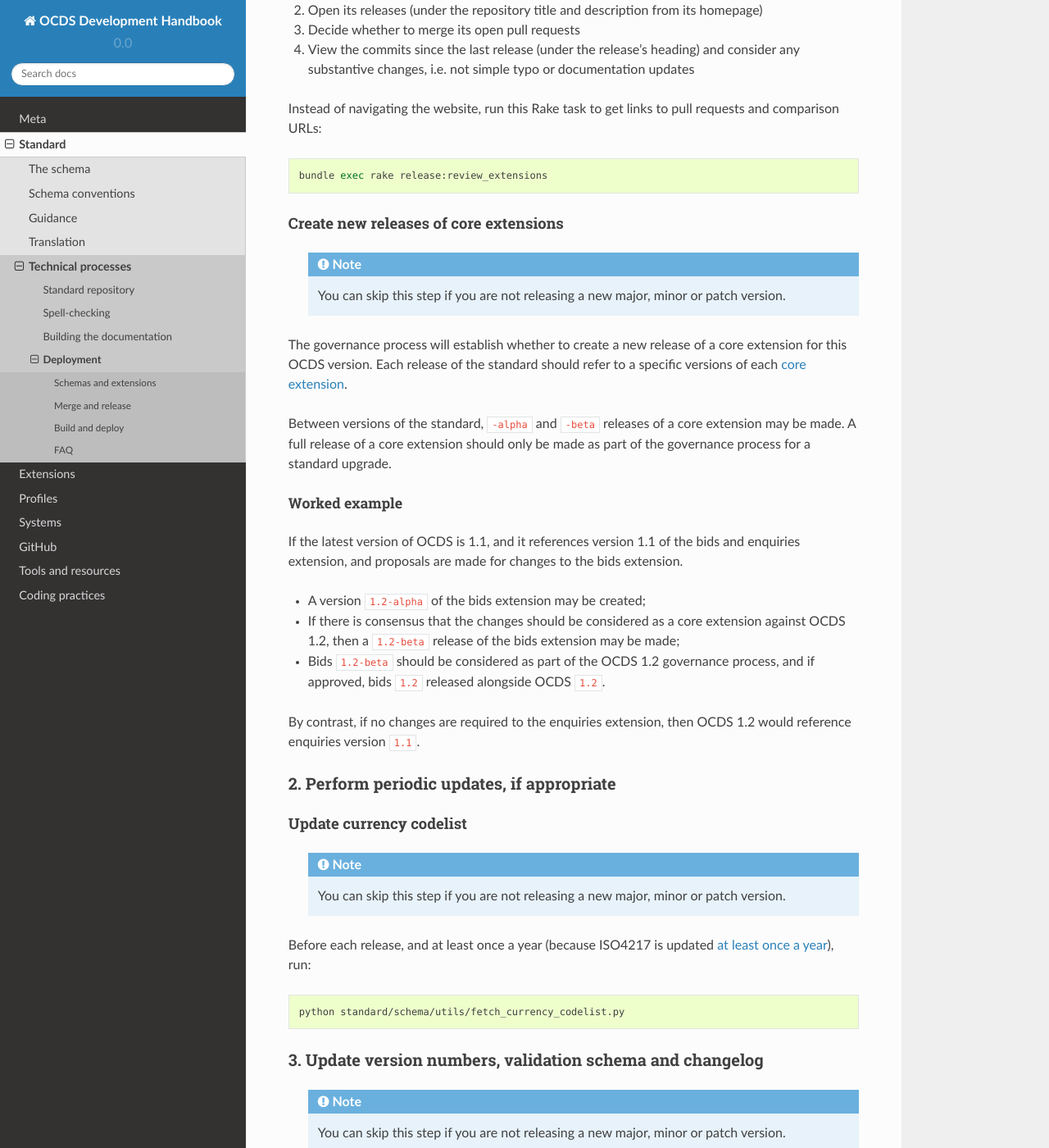
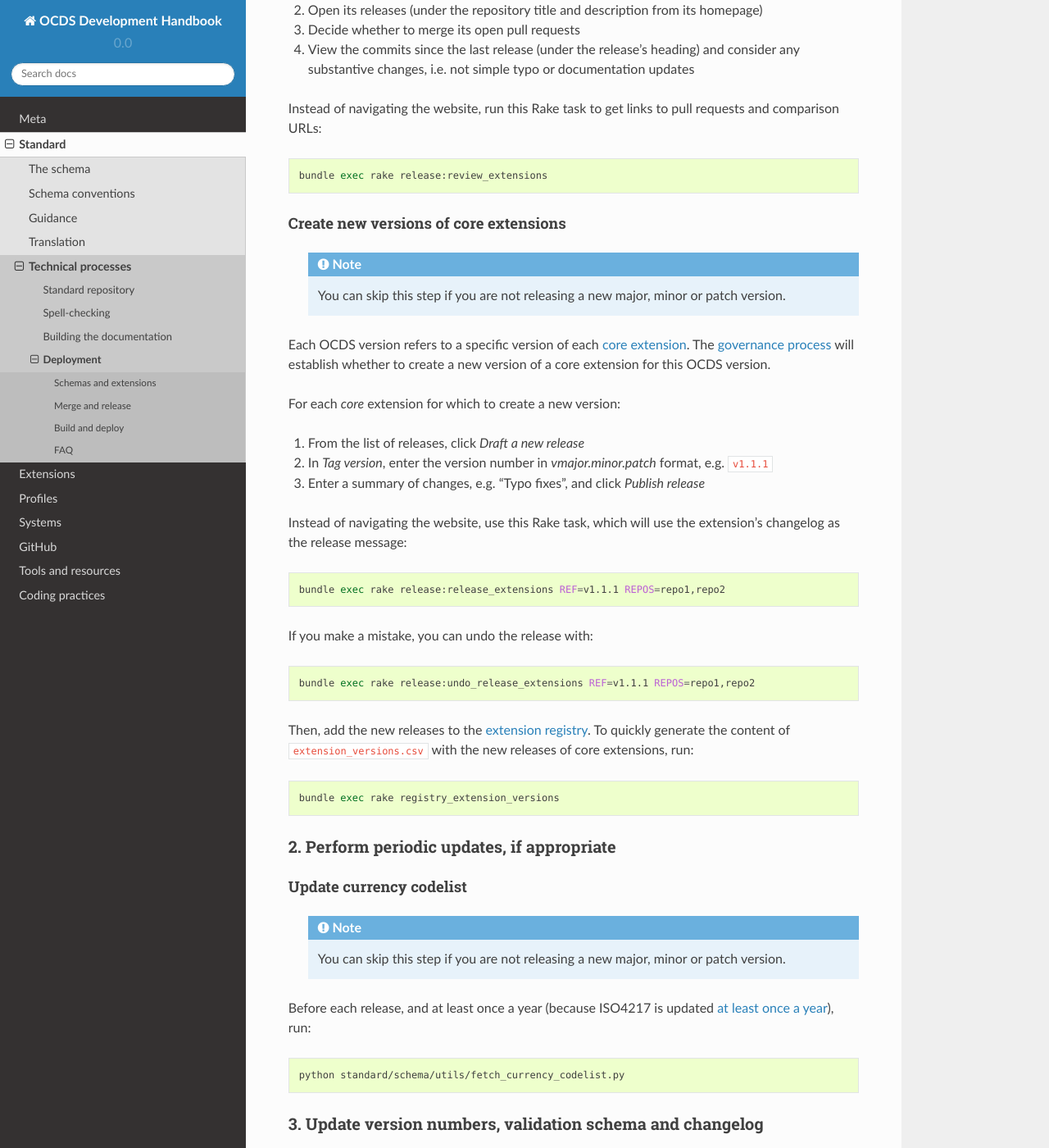
Before and after one commit to open-contracting/standard-development-handbook, a Sphinx documentation site: the page built from docs/standard/technical/deployment.md, in a window 1280 px wide and 1400 px high, scrolled down 953 px. Shown: the whole window at 82% size. Built offline with Sphinx 7.4.7 and the Read the Docs theme 2.0.0, drawn with Linux system fonts in a browser that asks for light colours.

Commit message:
Restore documentation of Rake tasks for releasing new core extensions, as they are still useful. Delegate versioning policy to the standard governance page

````diff
--- a/docs/standard/technical/deployment.md
+++ b/docs/standard/technical/deployment.md
@@ -43,26 +43,38 @@
 bundle exec rake release:review_extensions
 ```
 
-#### Create new releases of core extensions
+#### Create new versions of core extensions
 
 ```eval_rst
   .. note::
     You can skip this step if you are not releasing a new major, minor or patch version.
 ```
 
-The governance process will establish whether to create a new release of a core extension for this OCDS version. Each release of the standard should refer to a specific versions of each [core extension](http://standard.open-contracting.org/latest/en/extensions/#core-extensions).
+Each OCDS version refers to a specific version of each [core extension](http://standard.open-contracting.org/latest/en/extensions/#core-extensions). The [governance process](http://standard.open-contracting.org/latest/en/support/governance/#versions) will establish whether to create a new version of a core extension for this OCDS version.
 
-Between versions of the standard, `-alpha` and `-beta` releases of a core extension may be made. A full release of a core extension should only be made as part of the governance process for a standard upgrade.
+For each *core* extension for which to create a new version:
 
-##### Worked example
+1. From the list of releases, click *Draft a new release*
+1. In *Tag version*, enter the version number in *vmajor.minor.patch* format, e.g. `v1.1.1`
+1. Enter a summary of changes, e.g. "Typo fixes", and click *Publish release*
 
-If the latest version of OCDS is 1.1, and it references version 1.1 of the bids and enquiries extension, and proposals are made for changes to the bids extension.
+Instead of navigating the website, use this Rake task, which will use the extension's changelog as the release message:
 
-* A version `1.2-alpha` of the bids extension may be created;
-* If there is consensus that the changes should be considered as a core extension against OCDS 1.2, then a `1.2-beta` release of the bids extension may be made;
-* Bids `1.2-beta` should be considered as part of the OCDS 1.2 governance process, and if approved, bids `1.2` released alongside OCDS `1.2`.
+```bash
+bundle exec rake release:release_extensions REF=v1.1.1 REPOS=repo1,repo2
+```
 
-By contrast, if no changes are required to the enquiries extension, then OCDS 1.2 would reference enquiries version `1.1`.
+If you make a mistake, you can undo the release with:
+
+```bash
+bundle exec rake release:undo_release_extensions REF=v1.1.1 REPOS=repo1,repo2
+```
+
+Then, add the new releases to the [extension registry](https://github.com/open-contracting/extension_registry). To quickly generate the content of `extension_versions.csv` with the new releases of core extensions, run:
+
+```bash
+bundle exec rake registry_extension_versions
+```
 
 ### 2. Perform periodic updates, if appropriate
 
````
